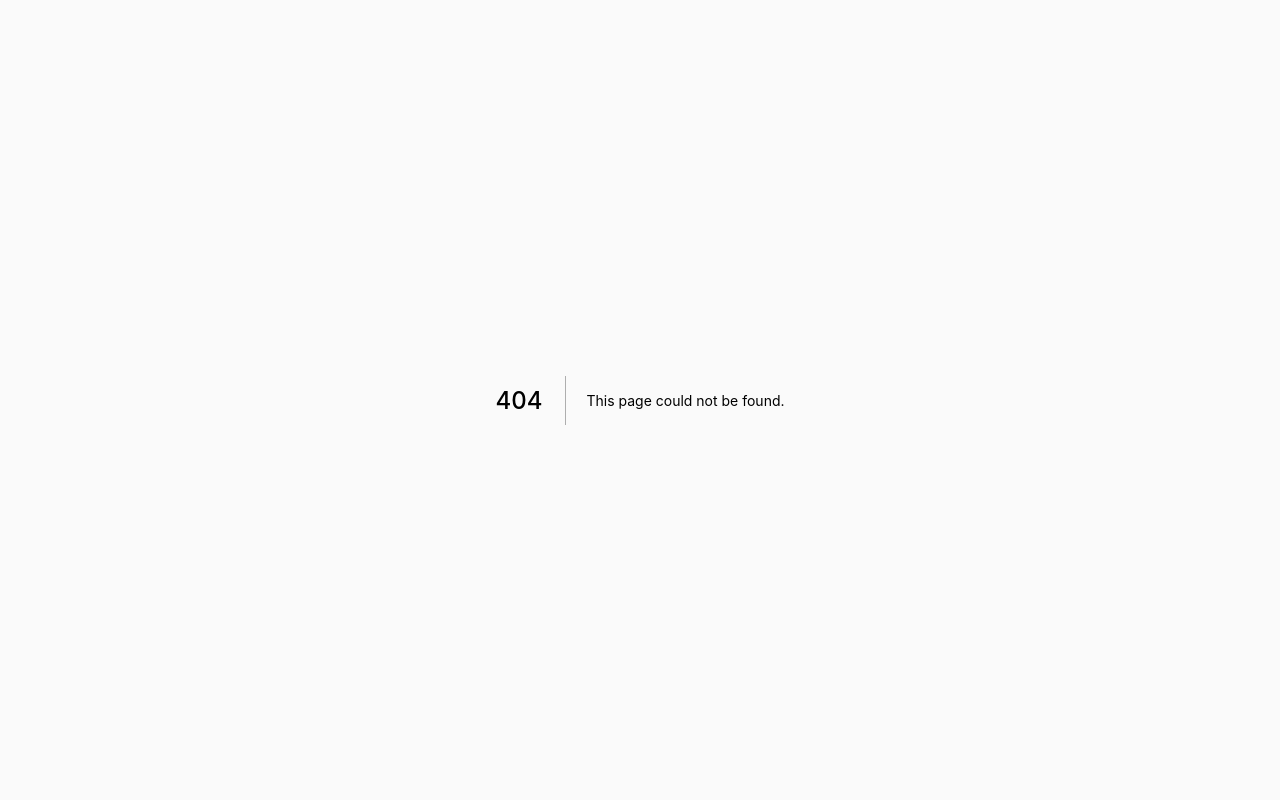
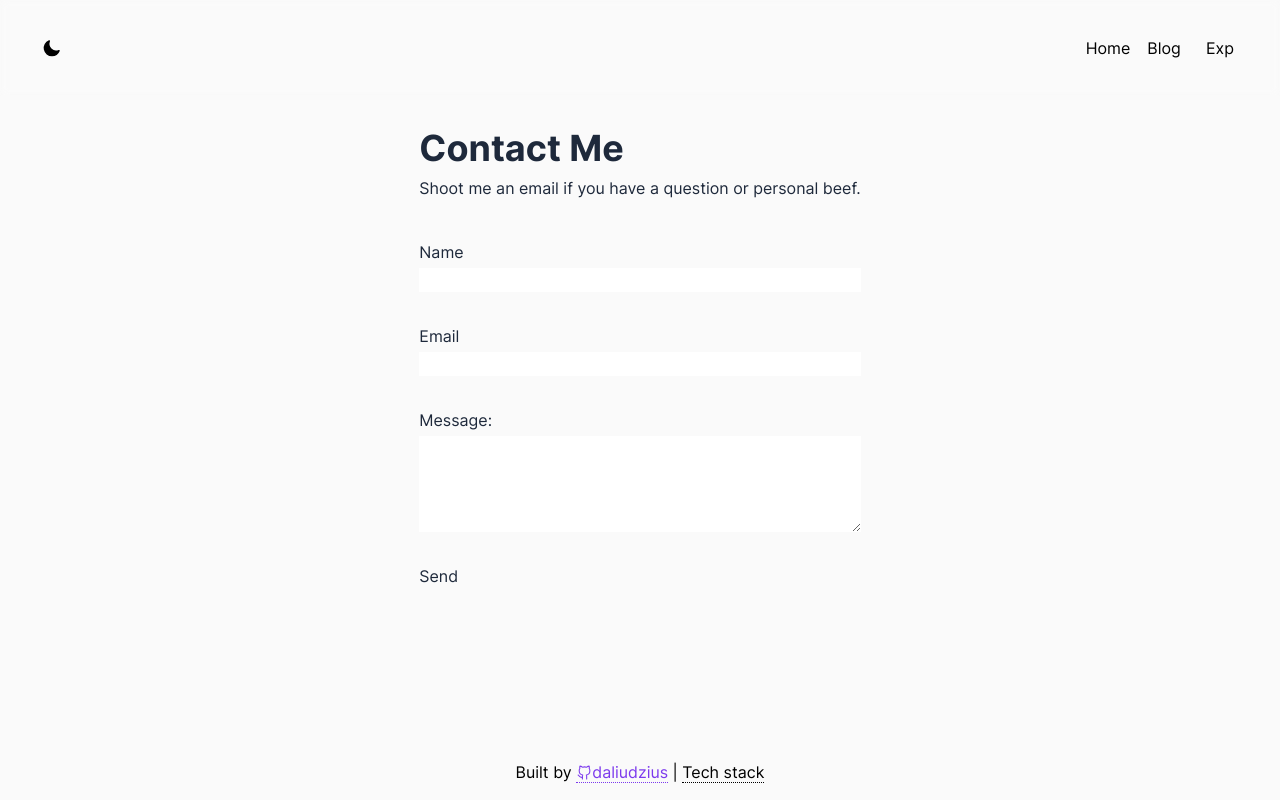
Before and after one commit to daliudzius/dannick.dev, a Next.js app: page /contact in a window 1280 px wide. Before the commit this address had no page. Built offline with nearby package versions, Linux system fonts and the light colour scheme; what @tailwindcss/typography would draw is missing.

Commit message:
add contact form component and page.

```diff
--- /dev/null
+++ b/src/components/ContactForm.js
@@ -0,0 +1,89 @@
+import { useEffect, useState } from 'react'
+
+export default function ContactForm() {
+   const [validationMessage, setValidationMessage] = useState('')
+   const [canSubmit, setCanSubmit] = useState(true)
+   const [name, setName] = useState('')
+   const [email, setEmail] = useState('')
+   const [message, setMessage] = useState('')
+
+   const onSubmitSuccess = () => {
+      setValidationMessage('Message successfully sent!')
+      setCanSubmit(true)
+   }
+
+   const handleSubmit = async (e) => {
+      e.preventDefault()
+      setCanSubmit(false)
+
+      const data = {
+         name,
+         email,
+         message,
+      }
+
+      data.email = data.email.toLowerCase()
+      console.log(data)
+      const response = await fetch('/api/contact', {
+         method: 'POST',
+         headers: { 'Content-Type': 'multipart/form-data' },
+         body: JSON.stringify(data),
+      })
+
+      await response.json()
+      onSubmitSuccess()
+   }
+
+   return (
+      <div>
+         {validationMessage && (
+            <span
+               className={
+                  'block text-base md:text-xl bg-green-200 dark:text-green-700 px-3 py-2 rounded-md mb-10 text-center'
+               }
+            >
+               {validationMessage}
+            </span>
+         )}
+
+         <form onSubmit={handleSubmit}>
+            <div className='flex flex-col my-8'>
+               <label className='mb-1'>Name</label>
+               <input
+                  required
+                  type='text'
+                  name='name'
+                  onChange={(e) => setName(e.target.value)}
+               />
+            </div>
+
+            <div className='flex flex-col mb-8'>
+               <label className='mb-1'>Email</label>
+               <input
+                  required
+                  type='email'
+                  name='email'
+                  onChange={(e) => setEmail(e.target.value)}
+               />
+            </div>
+
+            <div className='flex flex-col mb-8'>
+               <label className='mb-1'>Message:</label>
+               <textarea
+                  required
+                  name='message'
+                  rows={4}
+                  type='text'
+                  onChange={(e) => setMessage(e.target.value)}
+               />
+            </div>
+
+            <div className='flex flex-col items-start mb-4'>
+               <button type='submit' className='' disabled={!canSubmit}>
+                  Send
+               </button>
+            </div>
+         </form>
+      </div>
+   )
+}
--- /dev/null
+++ b/src/pages/contact.js
@@ -0,0 +1,23 @@
+import Head from 'next/head'
+import Navbar from '../components/Navbar'
+import Footer from '../components/Footer'
+import ContactForm from '../components/ContactForm'
+
+export default function Home() {
+   return (
+      <div className='flex flex-col min-h-screen'>
+         <Head>
+            <title>Contact Me</title>
+            <meta name='description' content='Contact form.' />
+         </Head>
+         <Navbar />
+         <main className='flex flex-col flex-grow p-8 space-y-2 overflow-y-auto text-bluegray-800 dark:text-bluegray-50'>
+            <h1 className='text-4xl font-bold'>Contact Me</h1>
+            <p>Shoot me an email if you have a question or personal beef.</p>
+            <ContactForm />
+         </main>
+
+         <Footer />
+      </div>
+   )
+}
```
